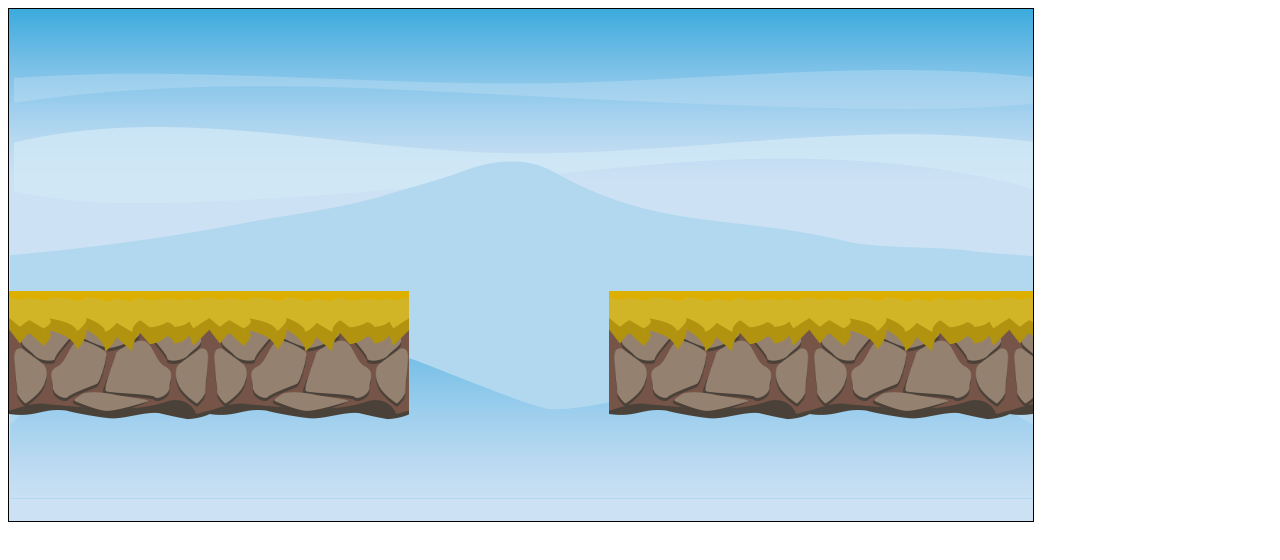
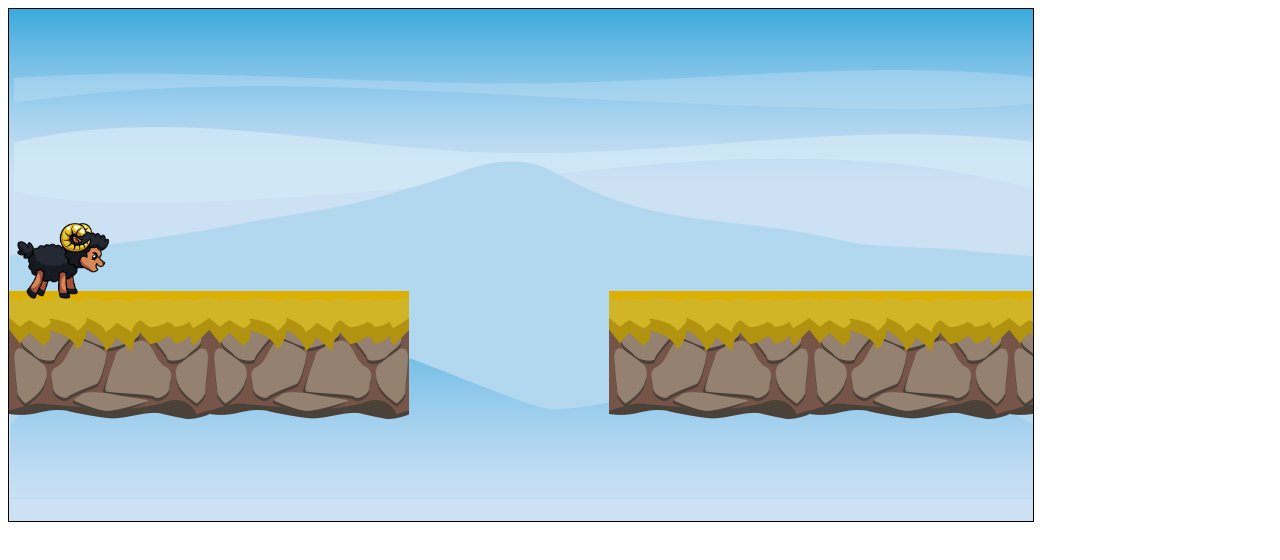
Before and after one commit to sspringer82/jumpNrun, a plain HTML site: page index.html in a window 1280 px wide. Drawn offline with Linux system fonts and the light colour scheme.

Commit message:
Aufgabe 3

```diff
--- a/index.html
+++ b/index.html
@@ -7,6 +7,7 @@
     <script type="text/javascript" src="js/background.js"></script>
     <script type="text/javascript" src="js/platform.js"></script>
     <script type="text/javascript" src="js/gap.js"></script>
+    <script type="text/javascript" src="js/player.js"></script>
 </head>
 
 <body>
--- a/index.js
+++ b/index.js
@@ -23,8 +23,14 @@ document.addEventListener('DOMContentLoaded', () => {
     return platform;
   }).map(platform => platform.init());
 
-  Promise.all([backbroundPromise, ...platformPromises]).then(() => {
+  const player = new Player(context);
+  const playerPromise = player.init();
+
+  Promise.all([backbroundPromise, ...platformPromises, playerPromise]).then(() => {
     background.render(canvas.width, canvas.height);
     platforms.forEach(platform => platform.render());
+
+    player.y = 202;
+    player.render();
   })
 });
--- /dev/null
+++ b/js/player.js
@@ -0,0 +1,34 @@
+class Player {
+  constructor(context) {
+    this.context = context;
+    this.images = {
+      [Player.idle]: {image: new Image(), steps: 4},
+    };
+
+    this.currentState = Player.idle;
+
+    this.x = 0;
+    this.y = 0;
+    this.sourceHeight = 464;
+    this.sourceWidth = 325;
+    this.height = this.sourceHeight / 3;
+    this.width = this.sourceWidth / 3;
+  }
+
+  init() {
+    const images = Object.entries(this.images);
+
+    this.images[Player.idle].image.src = 'assets/Black_Sheep_Idle.png';
+
+    return Promise.all([
+      new Promise((resolve) => this.images[Player.idle].image.addEventListener('load', () => resolve())),
+    ]);
+  }
+
+  render() {
+    const image = this.images[this.currentState];
+    this.context.drawImage(image.image, 0, 0, this.sourceWidth, this.sourceHeight, this.x, this.y, this.width, this.height);
+    // Hitbox visualization
+    // this.context.strokeRect(this.x, this.y, this.width, this.height);
+  }
+}
```
Also changed, not shown: Aufgaben/Aufgabe 3.md (added, +11 -0 lines), Aufgaben/Aufgabe 3.png (added).
